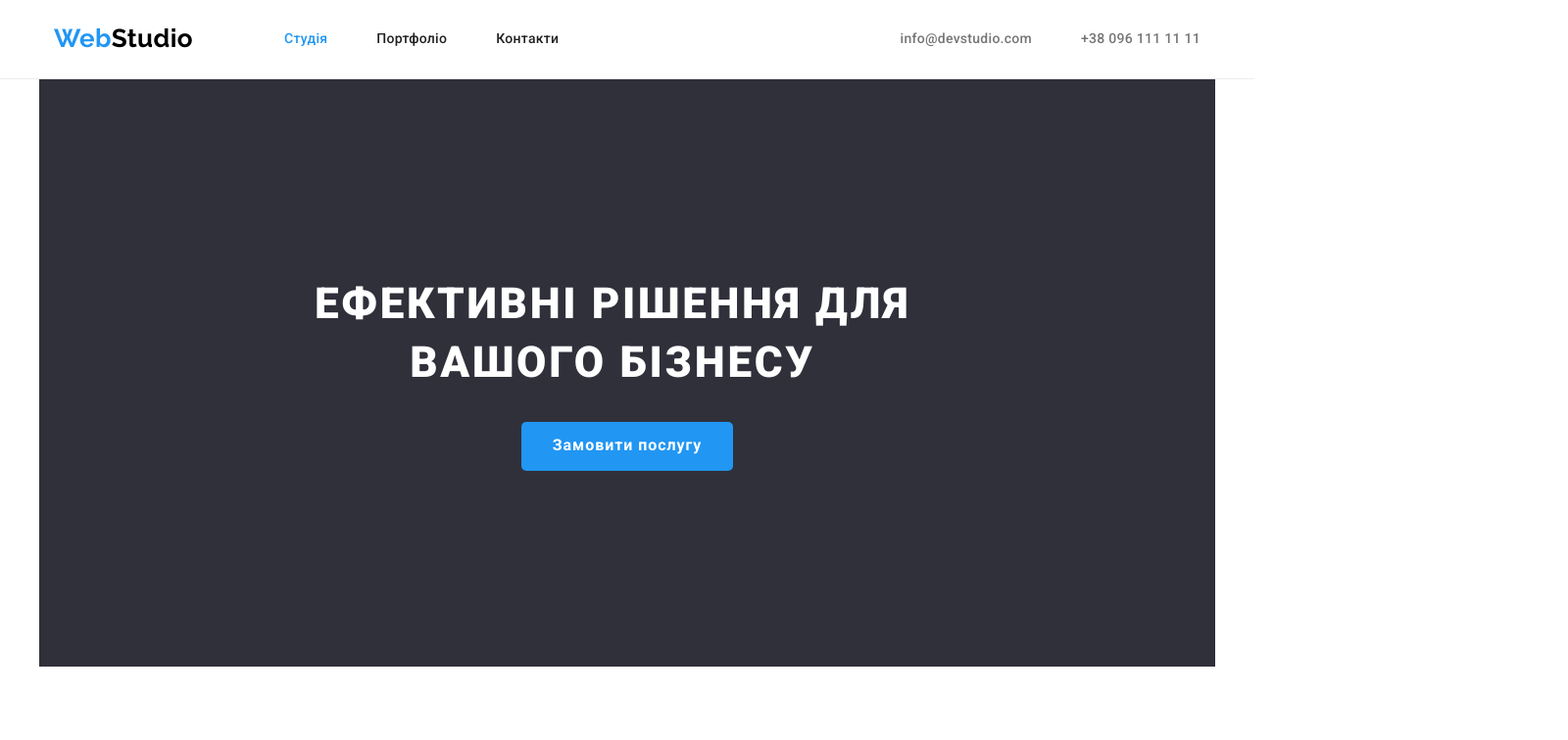
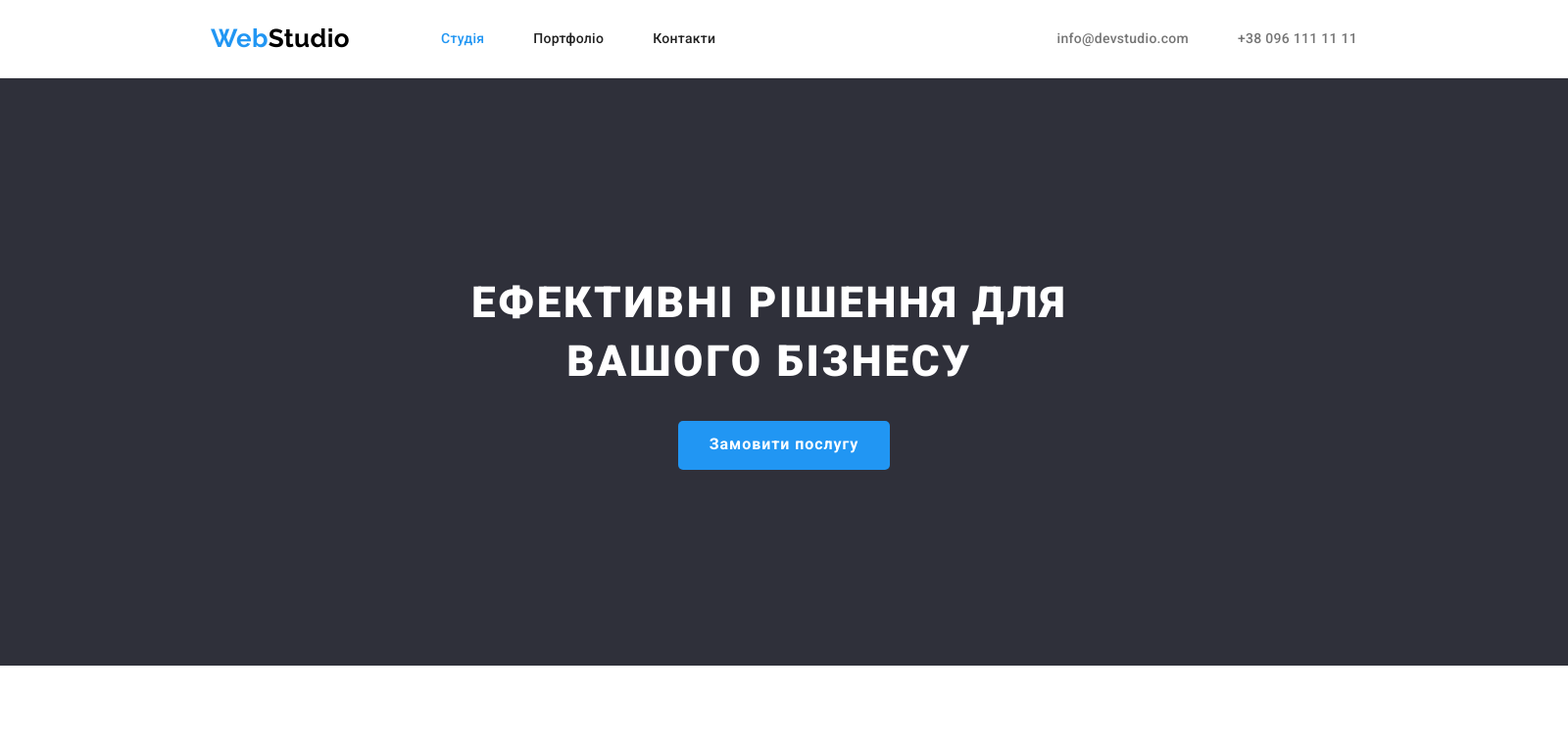
Before and after one commit to mentallaboratories/goit-markup-hw-03, a plain HTML site: page index.html in a window 1280 px wide. Shown: the top 756 px of the page at 98% size, 1600 px wide, since content can reach past the window. Drawn offline with nearby package versions, Linux system fonts and the light colour scheme.

Commit message:
fit to figma

```diff
--- a/css/styles.css
+++ b/css/styles.css
@@ -83,16 +83,13 @@ body{
 }
 
 .section{
-    padding-top: 94px;
-    padding-bottom: 94px;
+    padding: 94px 0;
+    width: 1600px;
+    margin: 0 auto;
 }
 
 .no-padding-top{
     padding-top: 0;
-}
-
-.no-padding{
-    padding: 0;
 }
 
 .flex-gap30{
@@ -103,8 +100,7 @@ body{
 /* !!!!!!!!!!!-------header--------!!!!!!!!!!!!!!!!!
 !!!!!!!!!!!!!!!!!!!!!!!!!!!!!!!!!!!!!!!!!!!!!!!!!!!!*/
 .header{
-    padding-top:24px;
-    padding-bottom:25px;
+    padding:24px 0;
     border-bottom: 1px solid #ECECEC;
 }
 
@@ -161,9 +157,13 @@ body{
 }
 /* !!!!!!---------hero-----------!!!!!!
 !!!!!!!!!!!!!!!!!!!!!!!!!!!!!!!!!!!!!!!!!*/
+.hero-style {
+    padding: 0;
+    background-color: var(--section-background-color);
+}
 .hero{
     padding: 200px 237px;
-    background-color: var(--section-background-color);
+
 }
 
 .hero-title{
--- a/index.html
+++ b/index.html
@@ -15,7 +15,7 @@
 </head>
 <body>
     <!--page header-->
-    <header class="header">
+    <header class="section header">
         <div class="container header-content">
             <!--top navigation-->
             <nav class="nav-menu">
@@ -39,7 +39,7 @@
     <main>
         <!--!!!!!!!!!!!!!!!!!!   HERO !!!!!!!!!!!!!!!!!!!!!!!!!!
         !!!!!!!!!!!!!!!!!!!!!!!!!!!!!!!!!!!!!!!!!!!!!!!!!!!!!!!!-->
-        <section class="section no-padding">
+        <section class="section hero-style">
             <div class="container hero">
                 <h1 class="hero-title">Ефективні рішення для вашого бізнесу</h1>
                 <button class="hero-button" type="button">Замовити послугу</button>
@@ -129,8 +129,8 @@
 
     </main>
     <!--footer-->
-    <footer>
-        <div class="container footer">
+    <footer class="footer section">
+        <div class="container">
             <a class="logo" href="./index.html"><span class="accent">Web</span>Studio</a>
             <address>
                 <ul class="address-list">
```
Also changed, not shown: portfolio.html (+7 -6 lines).
